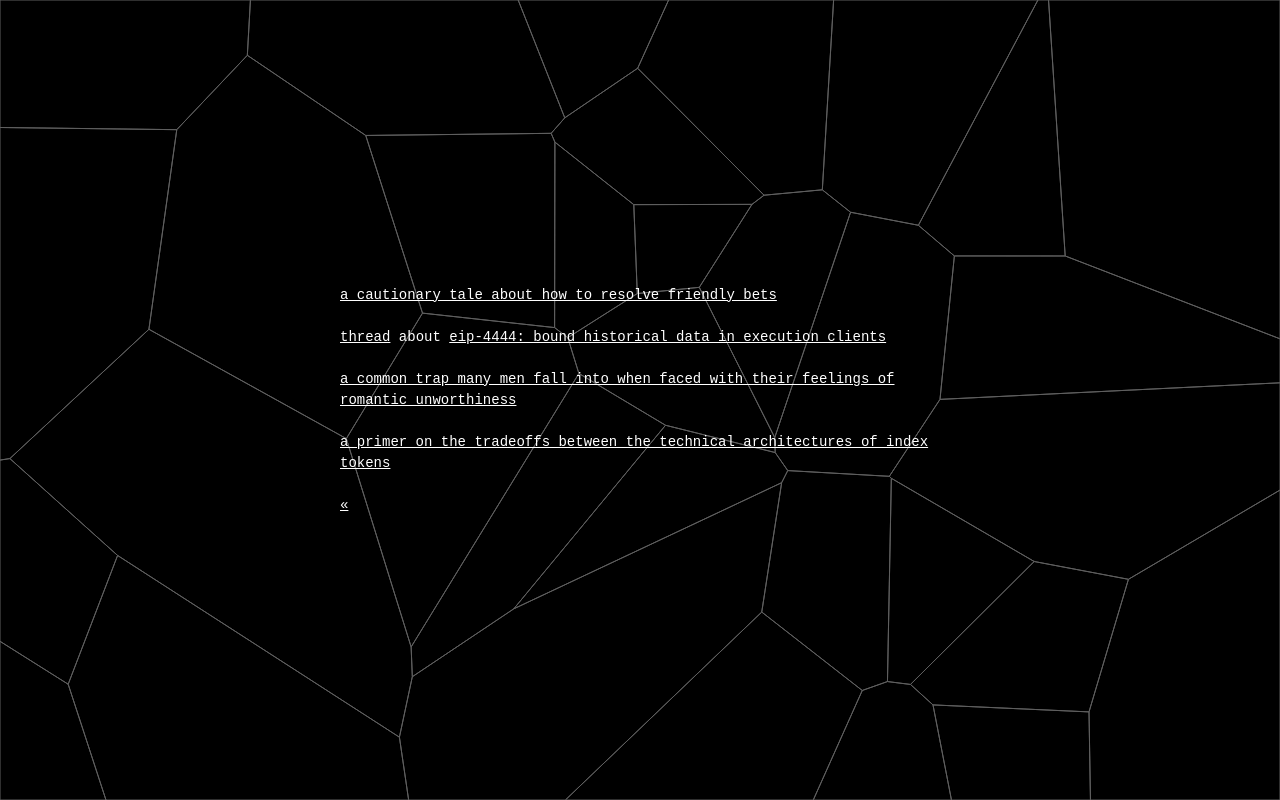
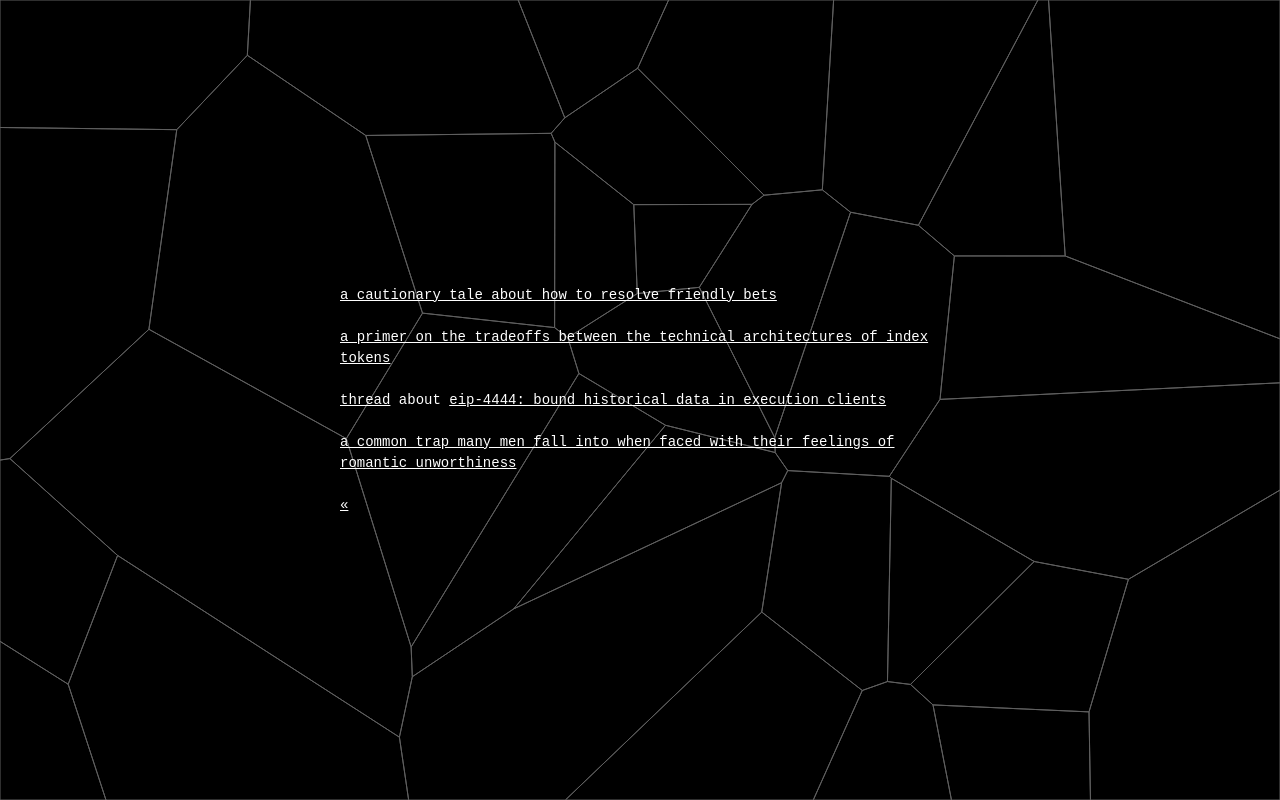
Before and after one commit to RatanRSur/rai.dev, a Next.js app: page /writing in a window 1280 px wide. Built offline with nearby package versions, Linux system fonts and the light colour scheme.

Commit message:
move writing

```diff
--- a/app/writing/page.tsx
+++ b/app/writing/page.tsx
@@ -8,6 +8,13 @@ export default function Contact() {
             href="https://www.lesswrong.com/posts/zysbfcBfBG67pxbaA/spirits-vs-terms-as-arbitration-norms"
           >
             a cautionary tale about how to resolve friendly bets
+          </a>
+        </p>
+        <br></br>
+        <p>
+          <a target="_blank" href="https://alongside.xyz/blog/crypto-indexes">
+            a primer on the tradeoffs between the technical architectures of
+            index tokens
           </a>
         </p>
         <br></br>
@@ -35,13 +42,6 @@ export default function Contact() {
         </p>
         <br></br>
         <p>
-          <a target="_blank" href="https://alongside.xyz/blog/crypto-indexes">
-            a primer on the tradeoffs between the technical architectures of
-            index tokens
-          </a>
-        </p>
-        <br></br>
-        <p>
           <a href="..">«</a>
         </p>
       </div>
```
